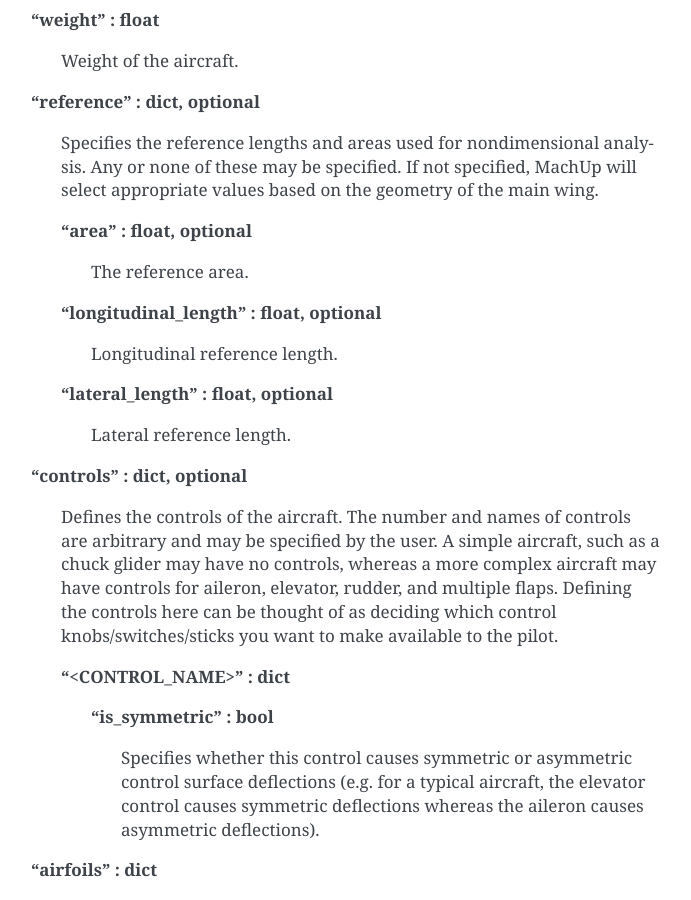
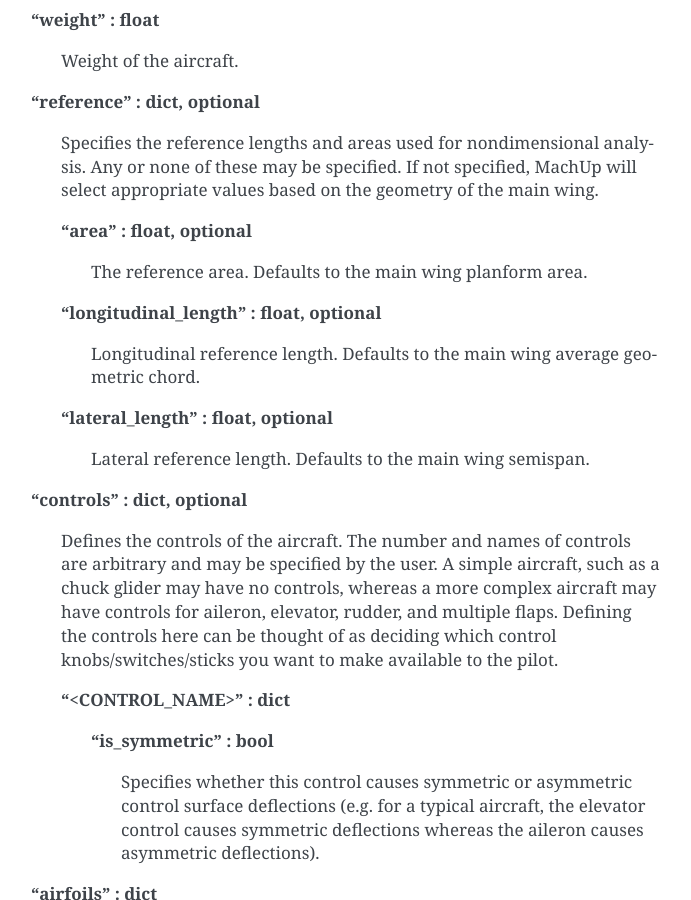
Before and after one commit to usuaero/MachUpX, a Sphinx documentation site: the page built from docs/source/creating_input_files.md, in a window 1280 px wide and 900 px high, scrolled down 10052 px. Shown: the whole window, without its empty margins (419-1110 px from the left). Built offline with Sphinx 7.4.7, drawn with Linux system fonts in a browser that asks for light colours.

Commit message:
Updated documentation.

```diff
--- a/docs/source/creating_input_files.md
+++ b/docs/source/creating_input_files.md
@@ -239,13 +239,13 @@ Describes an aircraft. Stored as a .json file
 >>Specifies the reference lengths and areas used for nondimensional analysis. Any or none of these may be specified. If not specified, MachUp will select appropriate values based on the geometry of the main wing.
 >
 >>**"area" : float, optional**
->>>The reference area.
+>>>The reference area. Defaults to the main wing planform area.
 >>
 >>**"longitudinal_length" : float, optional**
->>>Longitudinal reference length.
+>>>Longitudinal reference length. Defaults to the main wing average geometric chord.
 >>
 >>**"lateral_length" : float, optional**
->>>Lateral reference length.
+>>>Lateral reference length. Defaults to the main wing semispan.
 >
 >**"controls" : dict, optional**
 >>Defines the controls of the aircraft. The number and names of controls are arbitrary and may be specified by the user. A simple aircraft, such as a chuck glider may have no controls, whereas a more complex aircraft may have controls for aileron, elevator, rudder, and multiple flaps. Defining the controls here can be thought of as deciding which control knobs/switches/sticks you want to make available to the pilot.
```
